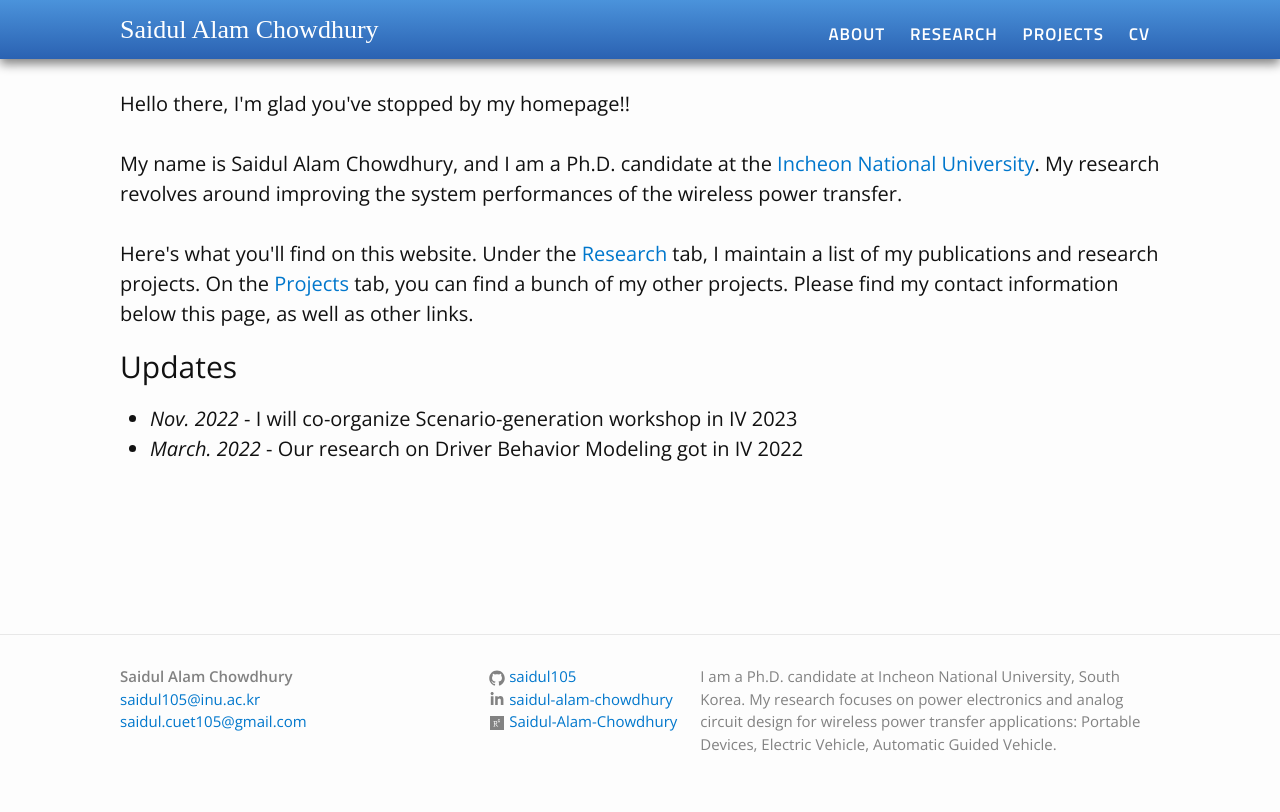
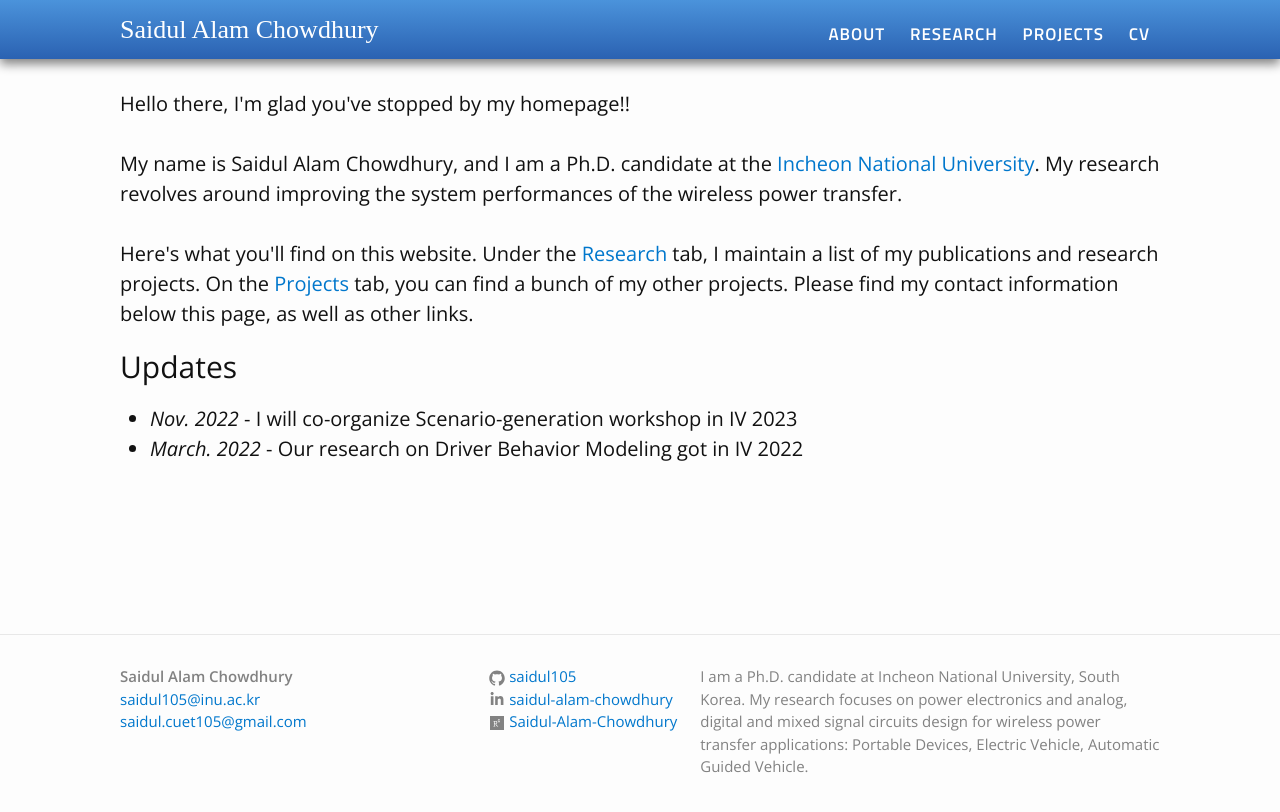
Before and after one commit to saidul105/saidul105.github.io, a Jekyll site: the page built from index.html, in a window 1280 px wide. Shown: the top 812 px of the page. Built offline with Jekyll 4.4.1, drawn with Linux system fonts in a browser that asks for light colours.

Commit message:
Update _config.yml

```diff
--- a/_config.yml
+++ b/_config.yml
@@ -4,7 +4,7 @@
 academic_email: saidul105@inu.ac.kr
 
 description: > # this means to ignore newlines until "baseurl:"
-  I am a Ph.D. candidate at Incheon National University, South Korea. My research focuses on power electronics and analog circuit design for wireless power transfer applications: Portable Devices, Electric Vehicle, Automatic Guided Vehicle.
+  I am a Ph.D. candidate at Incheon National University, South Korea. My research focuses on power electronics and analog, digital and mixed signal circuits design for wireless power transfer applications: Portable Devices, Electric Vehicle, Automatic Guided Vehicle.
 
 baseurl: "" # the subpath of your site, e.g. /blog/
 
```
